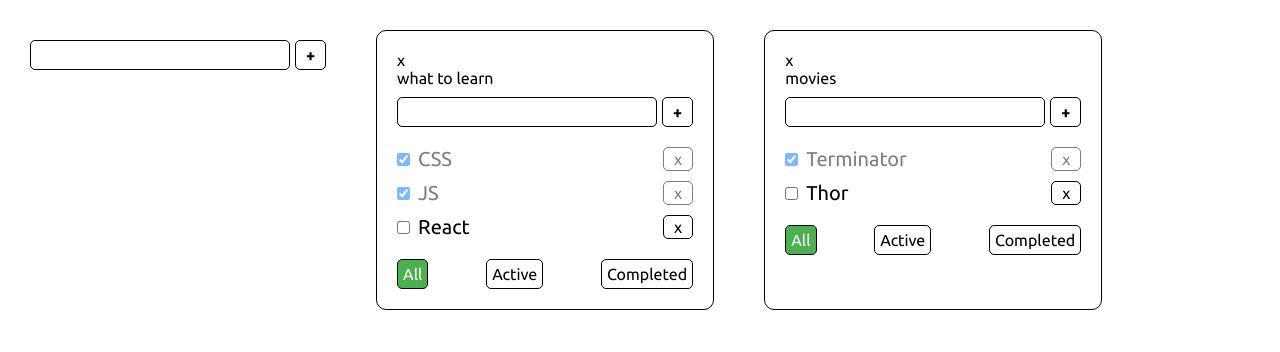
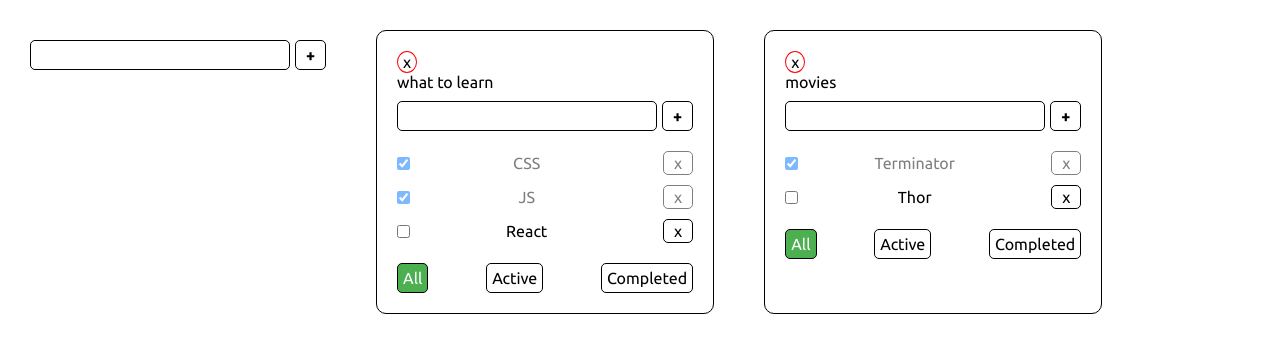
Before and after one commit to AntonKrivelo/TodoListTS, a React (Create React App) app: page / in a window 1280 px wide. Shown: the top 352 px of the page. Built offline with nearby package versions, Linux system fonts and the light colour scheme.

Commit message:
lesson 6 end, added Edit  onChangeTitle todolist

```diff
--- a/src/App.tsx
+++ b/src/App.tsx
@@ -74,6 +74,30 @@ function App() {
     setTasksObj({ ...tasksObj });
   };
 
+  //для изменения названия таски
+  const changeTaskTitle = (taskId: string, newTitle: string, todoListId: string) => {
+    //достанем нужный массив по todolistID
+    let tasks = tasksObj[todoListId];
+    //найдём нужную таску
+    let task = tasks.find((t) => t.id === taskId);
+    //изменим таску если она нашлась
+    if (task) {
+      task.title = newTitle;
+    }
+    // потом засетаем в стейт копию объекта и сделала перерисовку
+    setTasksObj({ ...tasksObj });
+  };
+
+  // для изменения названия тудулиста
+  const changeTodoListTitle = (newTitle: string, id: string) => {
+    // ищем нужный id
+    const todoList = todoLists.find((tList) => tList.id === id);
+    if (todoList) {
+      todoList.title = newTitle;
+      setTodoLists([...todoLists]);
+    }
+  };
+
   // данные todolist-ов
   const [todoLists, setTodoLists] = useState<Array<TodolistType>>([
     { id: todoListId1, title: 'what to learn', filter: 'all' },
@@ -125,6 +149,8 @@ function App() {
             title={tList.title}
             filter={tList.filter}
             changeStatus={changeStatus}
+            changeTaskTitle={changeTaskTitle}
+            changeTodoListTitle={changeTodoListTitle}
           />
         );
       })}
--- /dev/null
+++ b/src/Components/EditableSpan/EditableSpan.css
@@ -0,0 +1,3 @@
+.editable-input {
+  border: 1px solid black;
+}
--- /dev/null
+++ b/src/Components/EditableSpan/EditableSpan.tsx
@@ -0,0 +1,43 @@
+import { ChangeEvent, useState } from 'react';
+import './EditableSpan.css';
+
+type EditableSpanPropsType = {
+  title: string;
+  onChange: (newValue: string) => void;
+};
+
+const EditableSpan = (props: EditableSpanPropsType) => {
+  const [editMode, setEditMode] = useState(false);
+  const [title, setTitle] = useState('');
+
+  const activateEditMode = () => {
+    setEditMode(!editMode);
+    setTitle(props.title);
+  };
+  const activateViewMode = () => {
+    setEditMode(!editMode);
+    props.onChange(title);
+  };
+
+  const onChangeTitleHandler = (e: ChangeEvent<HTMLInputElement>) => {
+    setTitle(e.currentTarget.value);
+  };
+
+  return (
+    <div>
+      {editMode ? (
+        <input
+          className="editable-input"
+          value={title}
+          onChange={onChangeTitleHandler}
+          onBlur={activateViewMode}
+          autoFocus
+        />
+      ) : (
+        <span onDoubleClick={activateEditMode}>{props.title}</span>
+      )}
+    </div>
+  );
+};
+
+export default EditableSpan;
--- a/src/Components/Todolist/Todolist.css
+++ b/src/Components/Todolist/Todolist.css
@@ -60,6 +60,12 @@
   text-align: center; /* текст по центру */
 }
 
+.item-close {
+  border-radius: 100%;
+  border: 1px solid red;
+  padding: 1px 5px 1px 5px;
+}
+
 .error {
   border: red 1px solid;
 }
--- a/src/Components/Todolist/Todolist.tsx
+++ b/src/Components/Todolist/Todolist.tsx
@@ -2,6 +2,7 @@ import { FilterValuesType } from '../../App';
 import { ChangeEvent, MouseEvent } from 'react';
 import AddFormItem from '../AddFormItem/AddFormItem';
 import './Todolist.css';
+import EditableSpan from '../EditableSpan/EditableSpan';
 
 export type TaskType = {
   id: string;
@@ -19,6 +20,8 @@ type PropsType = {
   filter: FilterValuesType;
   changeStatus: (taskId: string, isDone: boolean, todoListId: string) => void;
   removeTodoList: (todoListId: string) => void;
+  changeTaskTitle: (taskId: string, newTitle: string, todoListId: string) => void;
+  changeTodoListTitle: (newTitle: string, id: string) => void;
 };
 
 const Todolist = (props: PropsType) => {
@@ -30,25 +33,37 @@ const Todolist = (props: PropsType) => {
     props.addItem(title, props.id);
   };
 
+  const changeTodoListTitle = (newTitle: string) => {
+    props.changeTodoListTitle(newTitle, props.id);
+  };
+
   return (
     <div className="item">
-      <button onClick={removeTodoList}>x</button>
-      <h3>{props.title}</h3>
+      <button className="item-close" onClick={removeTodoList}>
+        x
+      </button>
+      <span>
+        <EditableSpan title={props.title} onChange={changeTodoListTitle} />
+      </span>
       <AddFormItem addItem={addTask} />
       <ul className="list__items">
         {props.tasks.map((task, id) => {
-          const changeHandler = (e: ChangeEvent<HTMLInputElement>) => {
-            props.changeStatus(task.id, e.currentTarget.checked, props.id);
+          const onChangeStatusHandler = (e: ChangeEvent<HTMLInputElement>) => {
+            props.changeStatus(task.id, e.currentTarget.checked, props.id); // для изменения чекбокса
+          };
+          const onChangeTitleHandler = (newValue: string) => {
+            // для изменения названия инпута таски
+            props.changeTaskTitle(task.id, newValue, props.id);
           };
           return (
             <li className={task.isDone ? 'todo__item todo__item-active' : 'todo__item'} key={id}>
               <input
                 className="todo__checked"
                 checked={task.isDone}
-                onChange={changeHandler}
+                onChange={onChangeStatusHandler}
                 type="checkbox"
               ></input>
-              <span className="todo__title">{task.title}</span>
+              <EditableSpan title={task.title} onChange={onChangeTitleHandler} />
               <button
                 onClick={(e: MouseEvent<HTMLButtonElement>) => props.removeTask(task.id, props.id)}
                 className="delete-btn"
```
